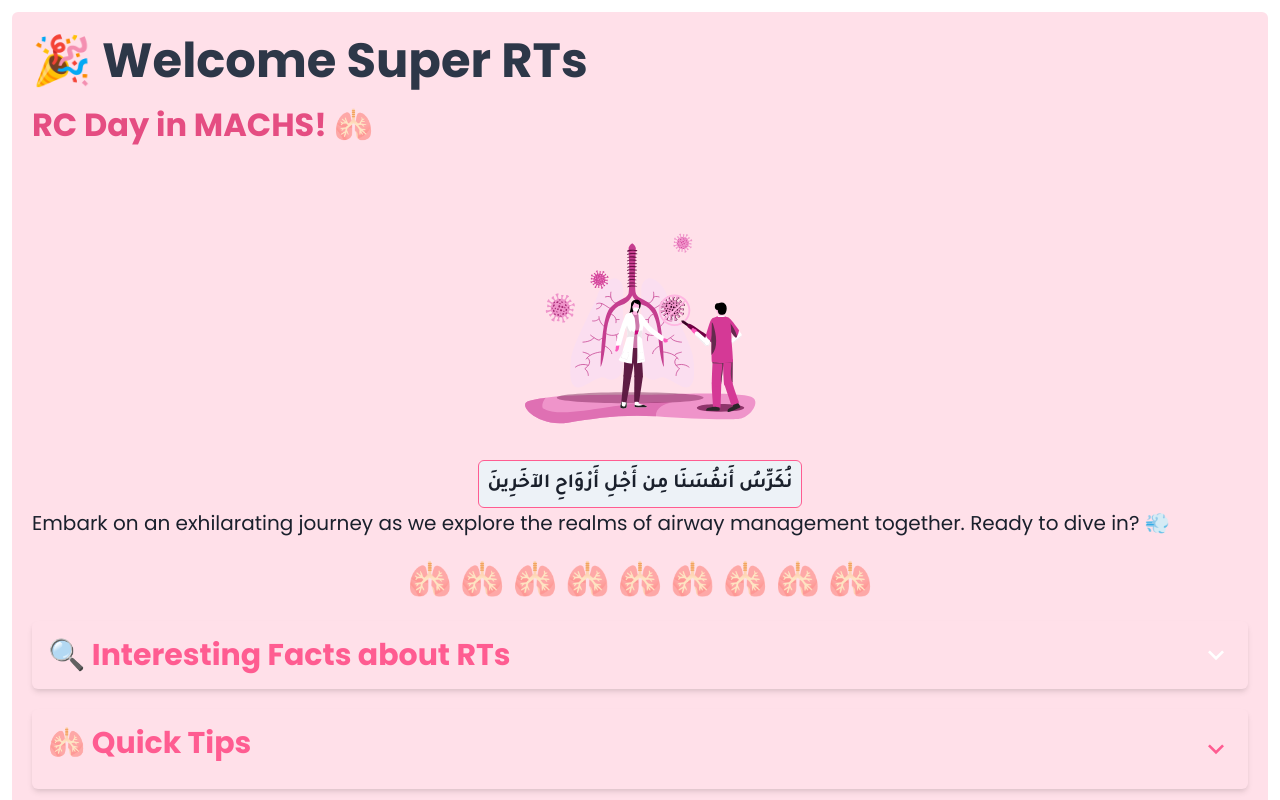
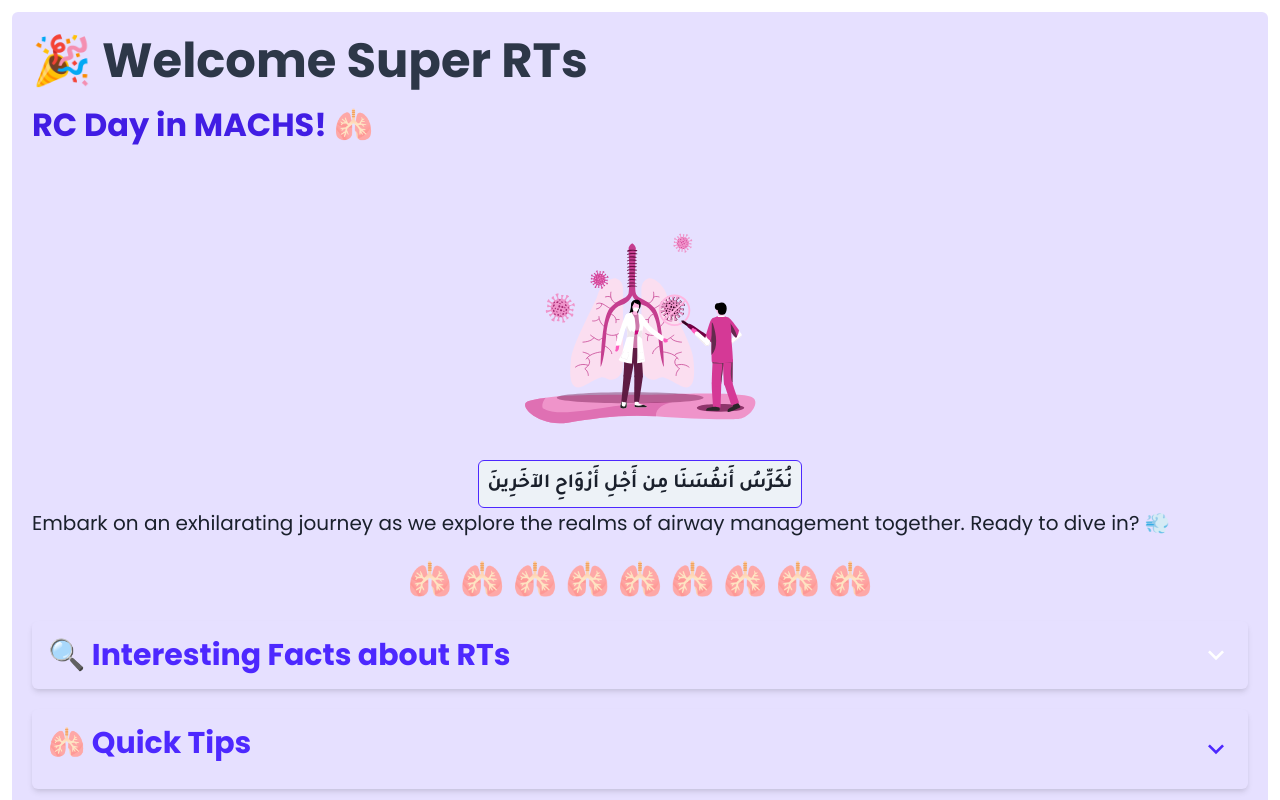
Before and after one commit to HadiAlMarzooq/airwaymanagment, a React (Create React App) app: page / in a window 1280 px wide. Shown: the top 800 px of the page. Built offline with nearby package versions, Linux system fonts and the light colour scheme.

Commit message:
chore: colors changed

```diff
--- a/src/App.js
+++ b/src/App.js
@@ -28,15 +28,15 @@ const theme = extendTheme({
   },
   colors: {
     primary: {
-      100: "#ffe0e9",
-      200: "#ffbfd3",
-      300: "#ff9ebd",
-      400: "#ff7da7",
-      500: "#ff5c91",
-      600: "#e54d82",
-      700: "#b83b6a",
-      800: "#8c2952",
-      900: "#61163a",
+      100: "#e6e0ff",
+      200: "#bfb2ff",
+      300: "#9984ff",
+      400: "#7356ff",
+      500: "#4d28ff",
+      600: "#411de4",
+      700: "#3215b8",
+      800: "#240d8c",
+      900: "#160561",
     },
   },
 });
```
